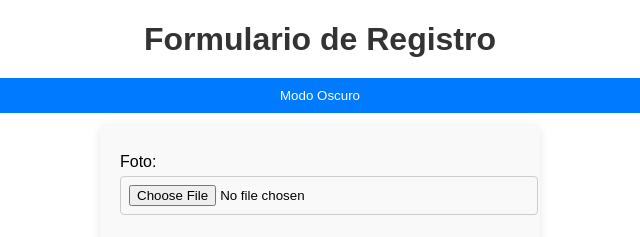
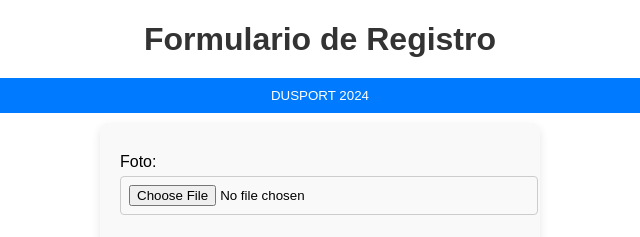
Before and after one commit to GUERVER99/Escarapelas.github.io, a plain HTML site: page index.html in a window 1280 px wide. Shown: the top 237 px of the page, 320-960 px from the left. Drawn offline with nearby package versions, Linux system fonts and the light colour scheme.

Commit message:
Update index.html

```diff
--- a/index.html
+++ b/index.html
@@ -101,7 +101,7 @@
 </head>
 <body>
     <h1>Formulario de Registro</h1>
-    <button class="toggle-button" id="toggleMode">Modo Oscuro</button>
+    <button class="toggle-button" id="toggleMode">DUSPORT 2024</button>
     <form id="registroForm">
         <label for="foto">Foto:</label>
         <input type="file" id="foto" accept="image/*" required><br>
```
